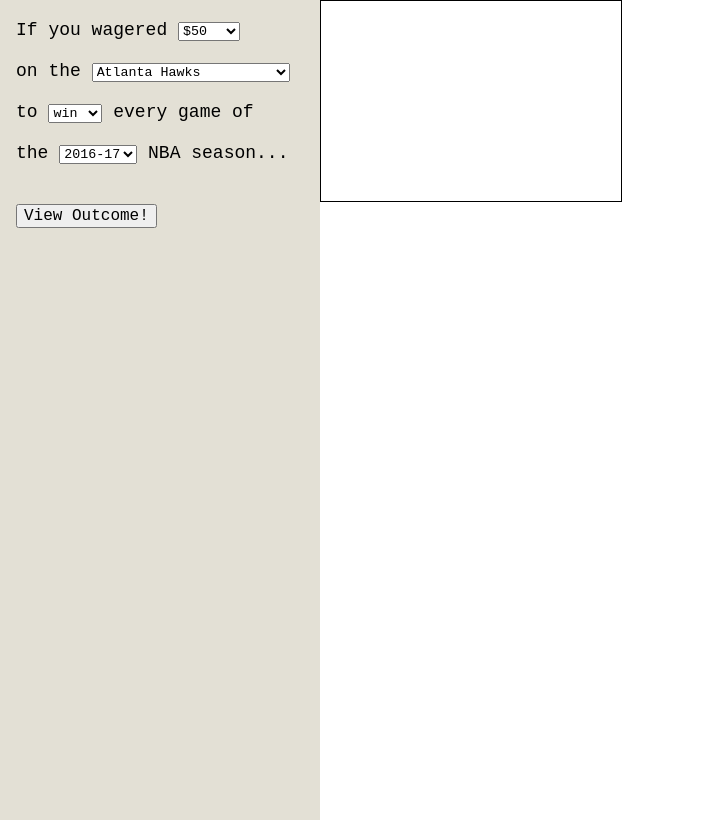
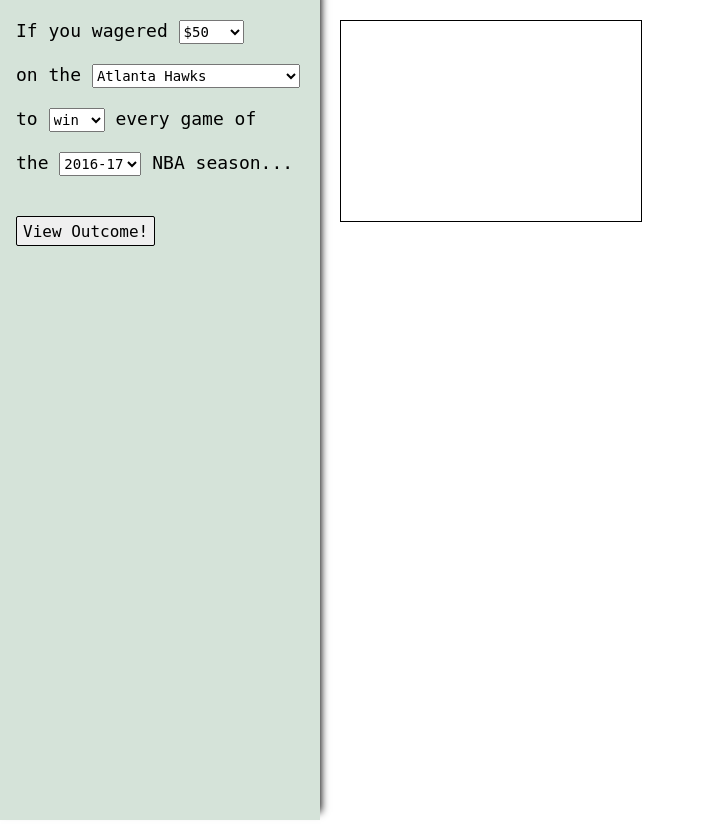
Before and after one commit to nikhilNathwani/Moneyline, a Flask app: page / in a window 1280 px wide. Shown: the whole page, without its empty margins (0-705 px from the left). Run offline with Flask 2, Linux system fonts and the light colour scheme.

Commit message:
Additional styling updates include sidebar shadow, button sizing/spacing, and background color

```diff
--- a/static/css/styles.css
+++ b/static/css/styles.css
@@ -1,8 +1,8 @@
 html, body {
   margin: 0;
   padding: 0;
-  font-family: 'Courier New', Courier, monospace;
-  font-size: large;
+  font-family: monospace;
+  font-size: 18px;
 }
 
 #container {
@@ -15,7 +15,8 @@ html, body {
   height: 100%;
   width: 320px; /* set the width of the sidebar */
   padding-top: 20px;
-  background-color: rgb(227, 224, 213); /* add a background color for illustration */
+  background-color: rgb(213, 227, 217); /* add a background color for illustration */
+  box-shadow: 1px -8px 8px black;
 }
 
 #sidebar > #input-area {
@@ -32,20 +33,28 @@ html, body {
 
 #sidebar > #input-area > div.input-row > * {
   display: inline-block;
-  font-family: 'Courier New', Courier, monospace;
+  font-family: monospace;
+}
+
+#sidebar > #input-area > div.input-row > select {
+  font-size: 14px;
+  height: 24px;
 }
 
 button {
-  font-family: 'Courier New', Courier, monospace;
+  font-family: monospace;
   font-size: 16px;
   margin-top: 20px;
-
+  height: 30px;
+  border: 1px solid black;
+  border-radius: 2px;
 }
 
 #main-content {
   flex: 1; /* take up the remaining space */
   height: 100%;
-  background-color: #fff; /* add a background color for illustration */
+  padding: 20px;
+  /*background-color: rgba(255, 255, 255);*/ /* add a background color for illustration */
 }
 
 #main-content > #results-container {
--- a/templates/index.html
+++ b/templates/index.html
@@ -39,7 +39,6 @@
             <button id="submit-button">View Outcome!</button>
           </div>
         </div>
-
       </div>
       <div id="main-content">
         <div id="results-container"></div>
```
